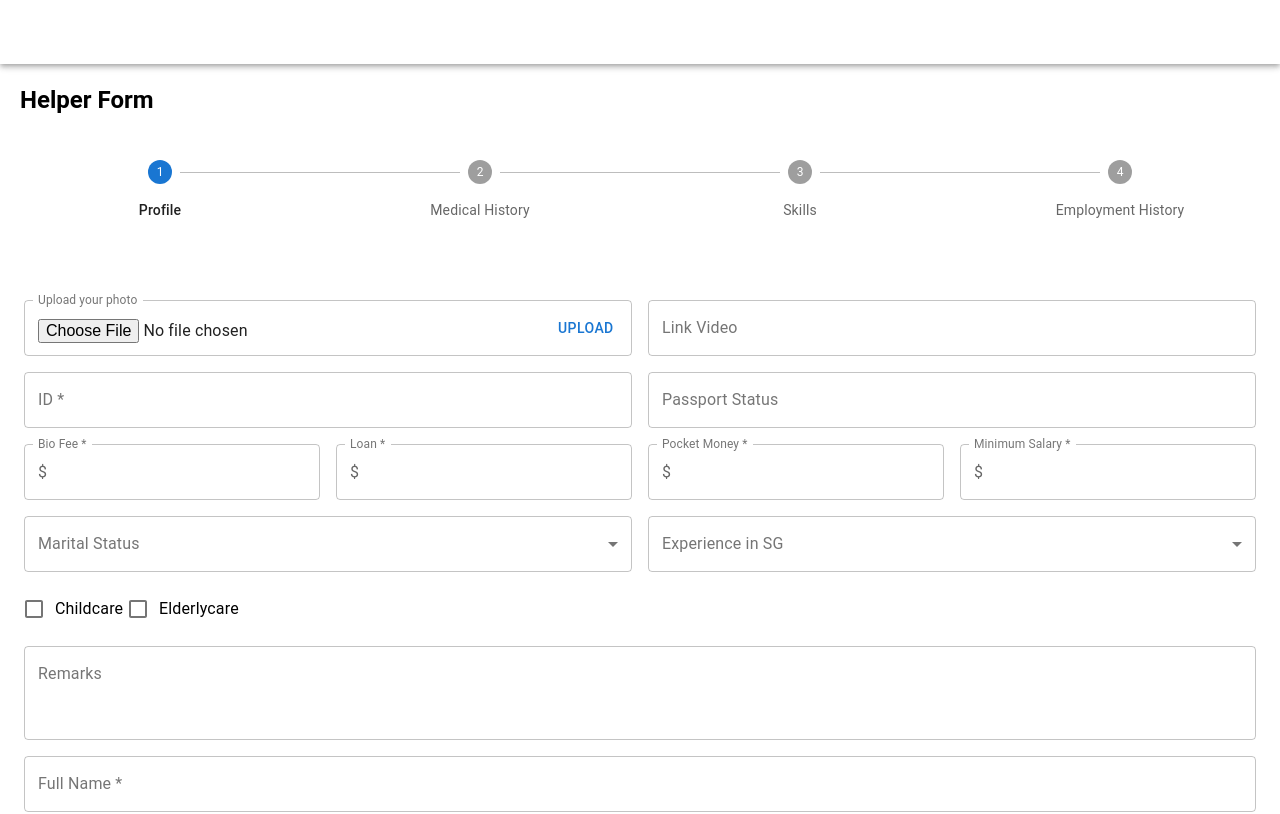
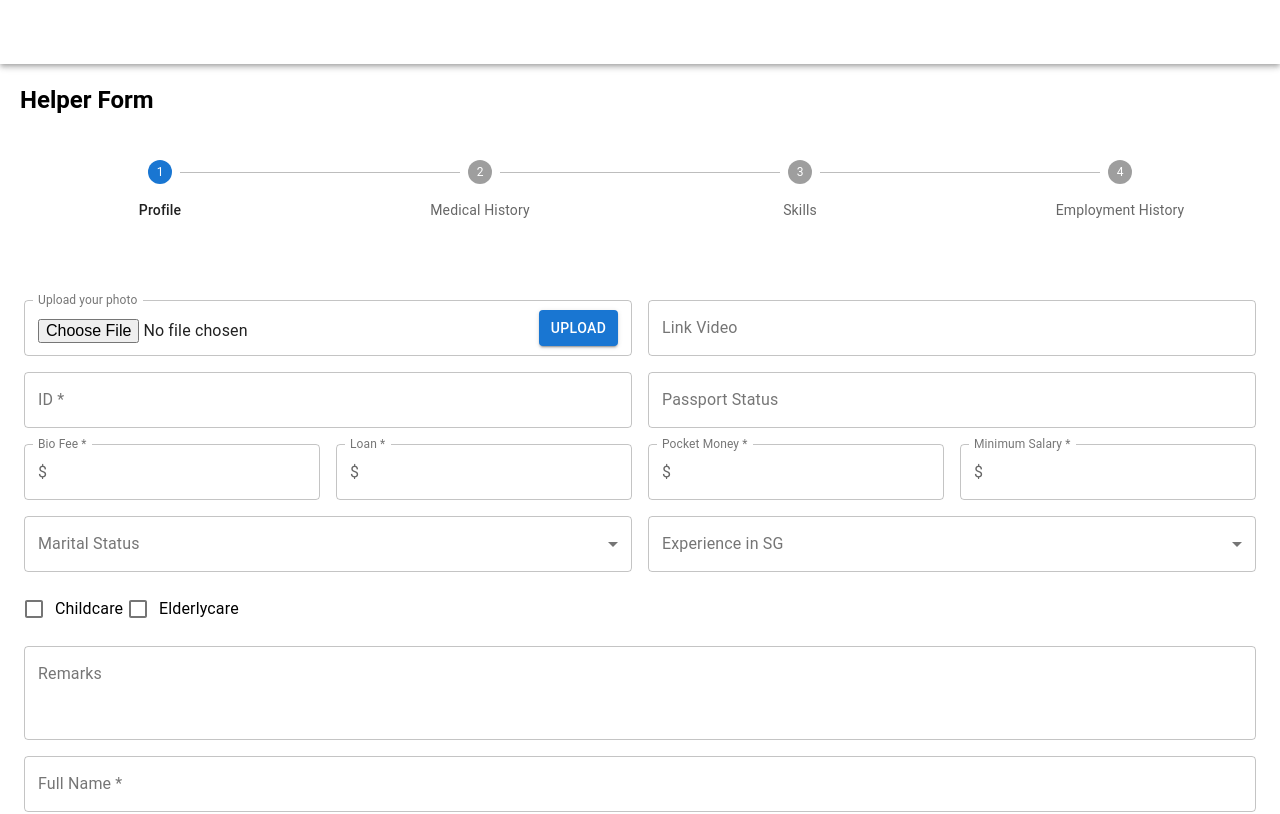
Before and after one commit to bestarinoid/aysin, a React (Create React App) app: page / in a window 1280 px wide. Shown: the top 814 px of the page. Built offline with nearby package versions, Linux system fonts and the light colour scheme; the HTML template or start-up script is replaced by a standard one.

Commit message:
Update App.js

```diff
--- a/src/App.js
+++ b/src/App.js
@@ -156,7 +156,7 @@ const App = () => {
                       multiple type="file"
                       accept="image/*"
                       InputLabelProps={{ shrink: true }}
-                      InputProps={{endAdornment: <Button accept="image/*" multiple type="file">Upload</Button>}}
+                      InputProps={{endAdornment: <Button variant='contained' accept="image/*" multiple type="file">Upload</Button>}}
                     />
                   </Grid>
 
```
